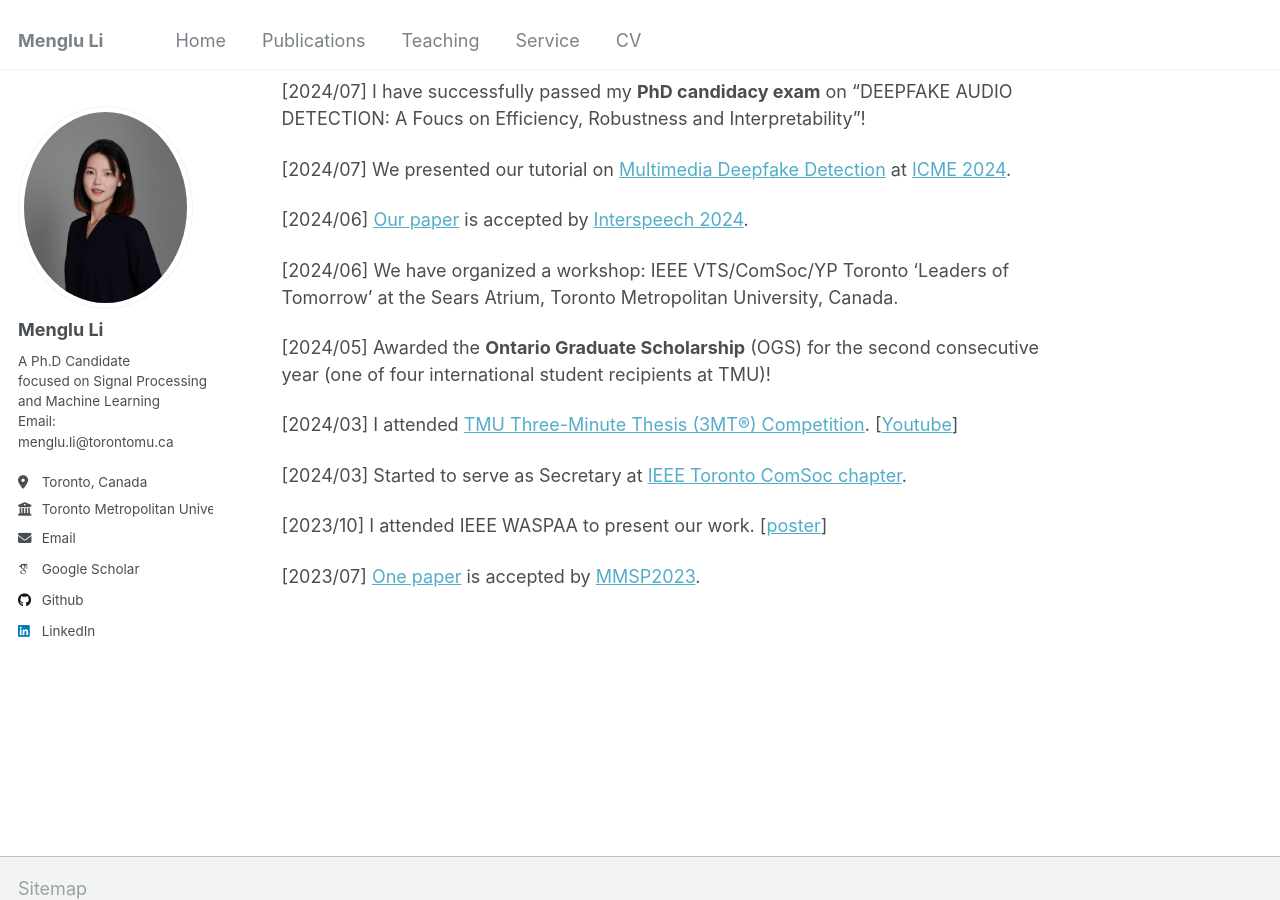
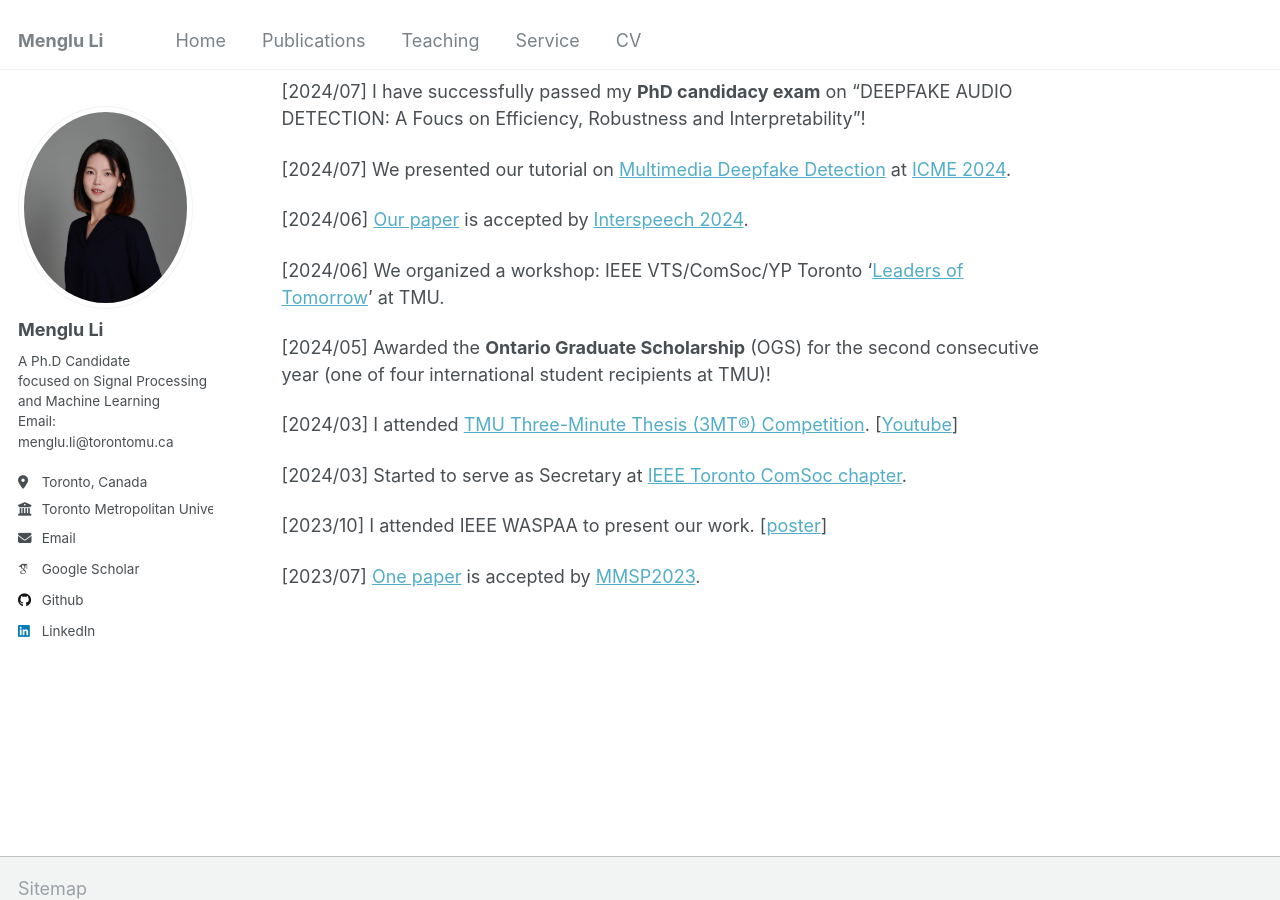
Before and after one commit to menglu-lml/menglu-lml.github.io, a Jekyll site: the page built from _pages/about.md, in a window 1280 px wide and 900 px high, scrolled down 509 px. Built offline with Jekyll 4.4.1, drawn with Linux system fonts in a browser that asks for light colours; some web fonts are replaced.

Commit message:
Update about.md

```diff
--- a/_pages/about.md
+++ b/_pages/about.md
@@ -21,7 +21,7 @@ My research focuses on deep learning and audio processing, with a specialization
 
 [2024/06] [Our paper](https://www.isca-archive.org/interspeech_2024/li24oa_interspeech.html) is accepted by [Interspeech 2024](https://interspeech2024.org/).
 
-[2024/06] We have organized a workshop: IEEE VTS/ComSoc/YP Toronto ‘Leaders of Tomorrow’ at the Sears Atrium, Toronto Metropolitan University, Canada.
+[2024/06] We organized a workshop: IEEE VTS/ComSoc/YP Toronto ‘[Leaders of Tomorrow](../files/Group-Edited.pdf)’ at TMU.
 
 [2024/05] Awarded the **Ontario Graduate Scholarship** (OGS) for the second consecutive year (one of four international student recipients at TMU)!
 
```
